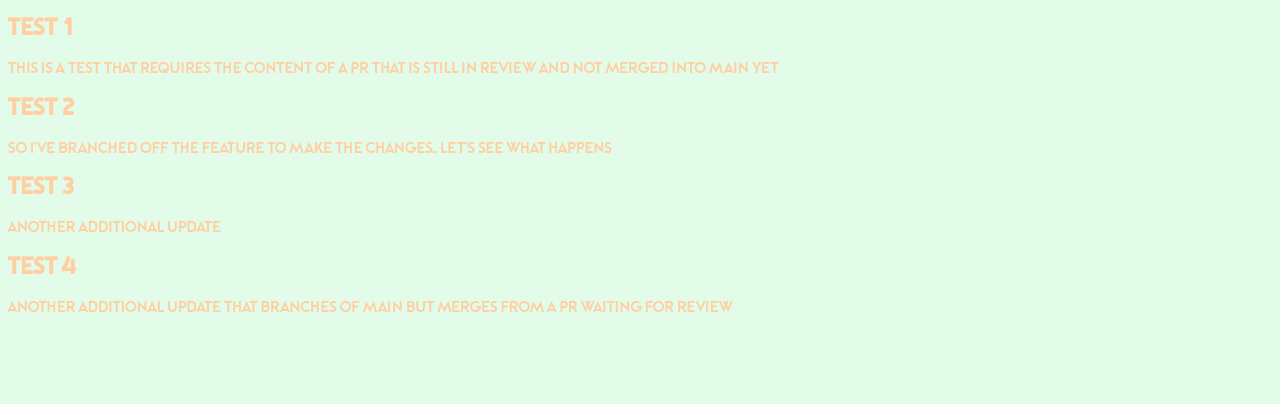
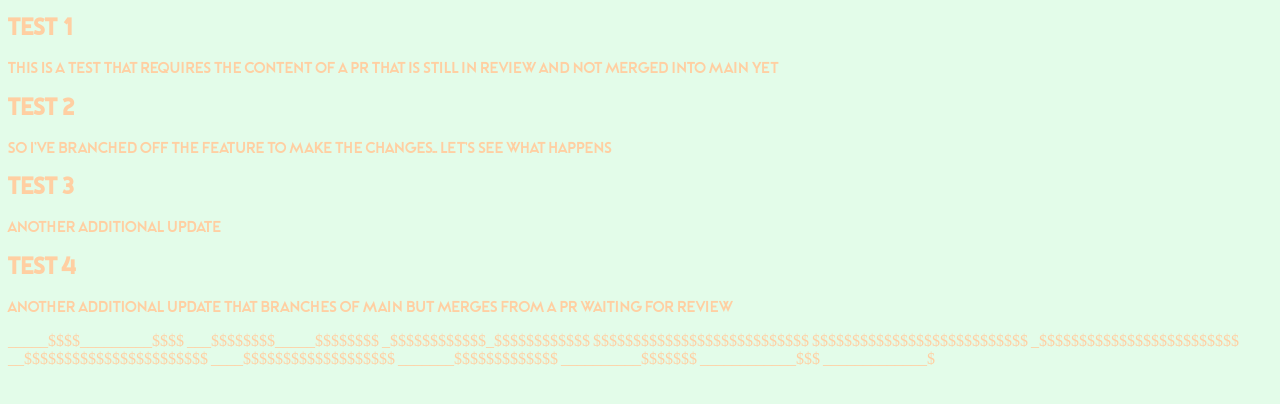
Before and after one commit to storybud/storybud.github.io, a website: page index.html in a window 1280 px wide. Shown: the part 214-618 px from the top of the page. Drawn offline with Linux system fonts and the light colour scheme.

Commit message:
It's what love is for

```diff
--- a/index.html
+++ b/index.html
@@ -60,6 +60,23 @@
             <p>Another additional update that branches of main but merges from a PR waiting for review</p>
         </section>
 
+        <section>
+
+            _____$$$$_________$$$$
+___$$$$$$$$_____$$$$$$$$
+_$$$$$$$$$$$$_$$$$$$$$$$$$
+$$$$$$$$$$$$$$$$$$$$$$$$$$$
+$$$$$$$$$$$$$$$$$$$$$$$$$$$
+_$$$$$$$$$$$$$$$$$$$$$$$$$
+__$$$$$$$$$$$$$$$$$$$$$$$
+____$$$$$$$$$$$$$$$$$$$
+_______$$$$$$$$$$$$$
+__________$$$$$$$
+____________$$$
+_____________$
+
+        </section>
+
     </main>
 
     <footer>
```
